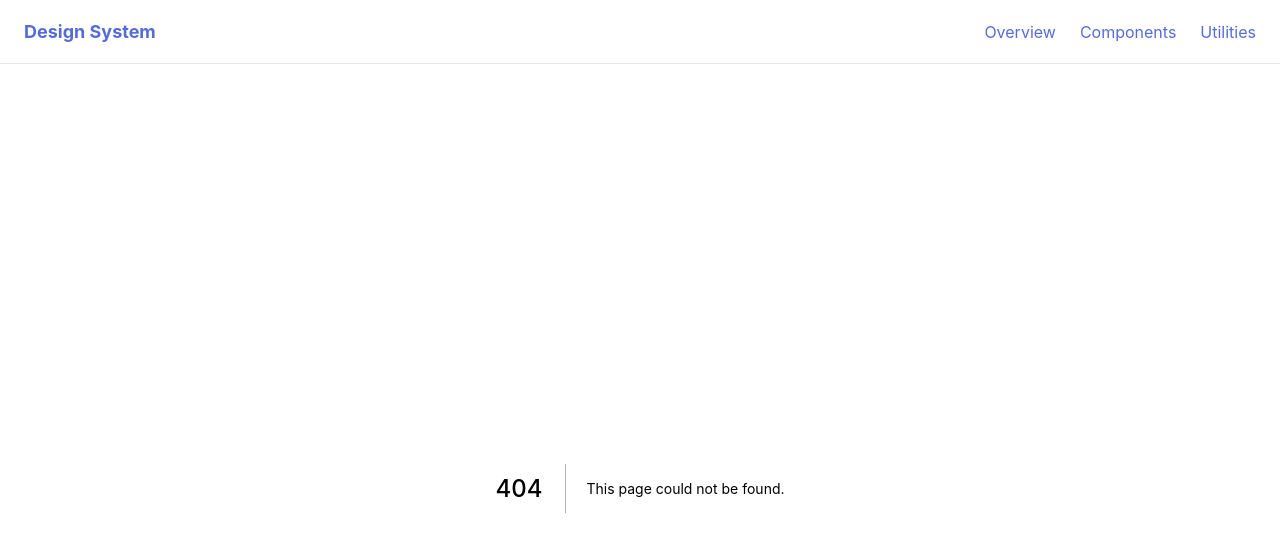
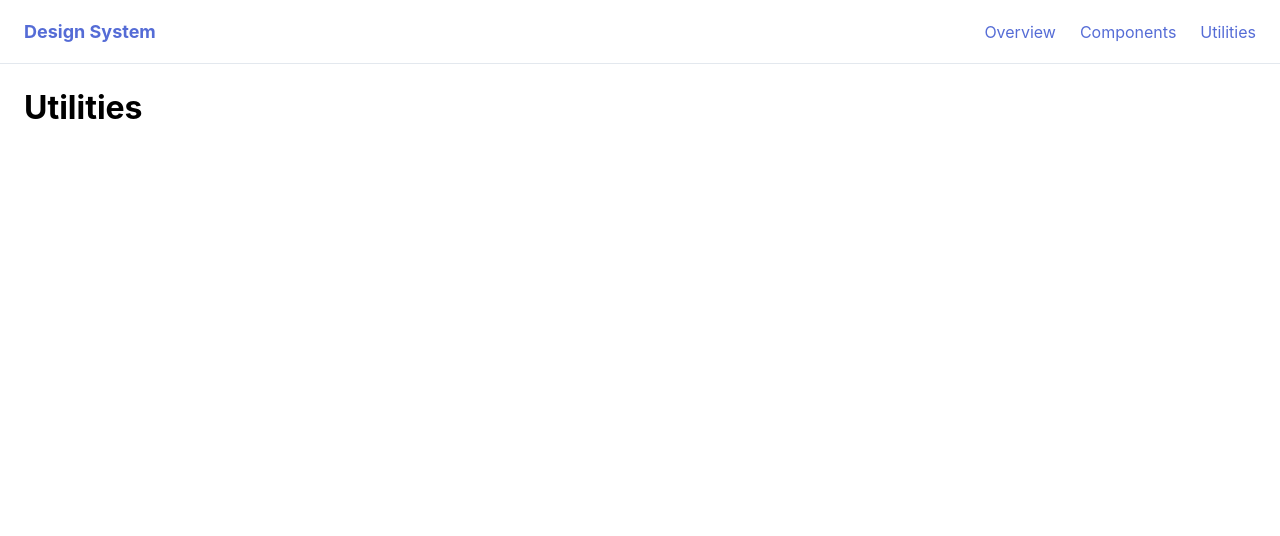
Before and after one commit to ryanjwilke/nextjs, a Next.js app: page /utilities in a window 1280 px wide. Before the commit this address had no page. Shown: the top 536 px of the page. Built offline with nearby package versions, Linux system fonts and the light colour scheme.

Commit message:
Got the styles working

```diff
--- a/pages/_app.tsx
+++ b/pages/_app.tsx
@@ -31,9 +31,9 @@ export default function MyApp({ Component, pageProps }) {
           </menu>
         </nav>
       </header>
-      <main>
+      <div className="content">
         <Component {...pageProps} />
-      </main>
+      </div>
     </div>
   )
 }
--- a/pages/components/index.tsx
+++ b/pages/components/index.tsx
@@ -2,11 +2,11 @@ import Head from 'next/head'
 
 export default function Components() {
   return (
-    <div>
+    <main>
       <Head>
         <title>Components</title>
       </Head>
       <h1>Components</h1>
-    </div>
+    </main>
   )
 }
--- /dev/null
+++ b/pages/utilities/index.tsx
@@ -0,0 +1,12 @@
+import Head from 'next/head'
+
+export default function Utilities() {
+  return (
+    <main>
+      <Head>
+        <title>Utilities</title>
+      </Head>
+      <h1>Utilities</h1>
+    </main>
+  )
+}
--- a/styles/layout.sass
+++ b/styles/layout.sass
@@ -4,7 +4,7 @@ html
 h1
   margin: 0 0 30px
 
-main
+.content
   padding: 24px
 
 nav
```
Also changed, not shown: pages/index.tsx (+4 -4 lines).
